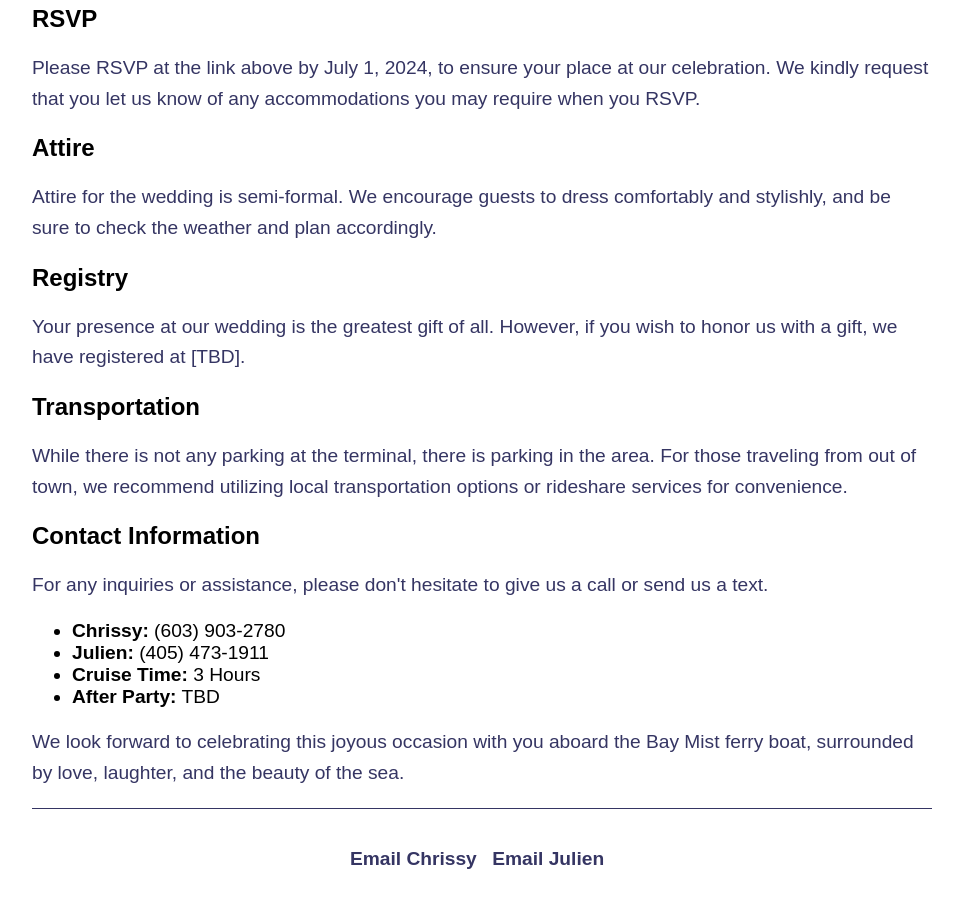
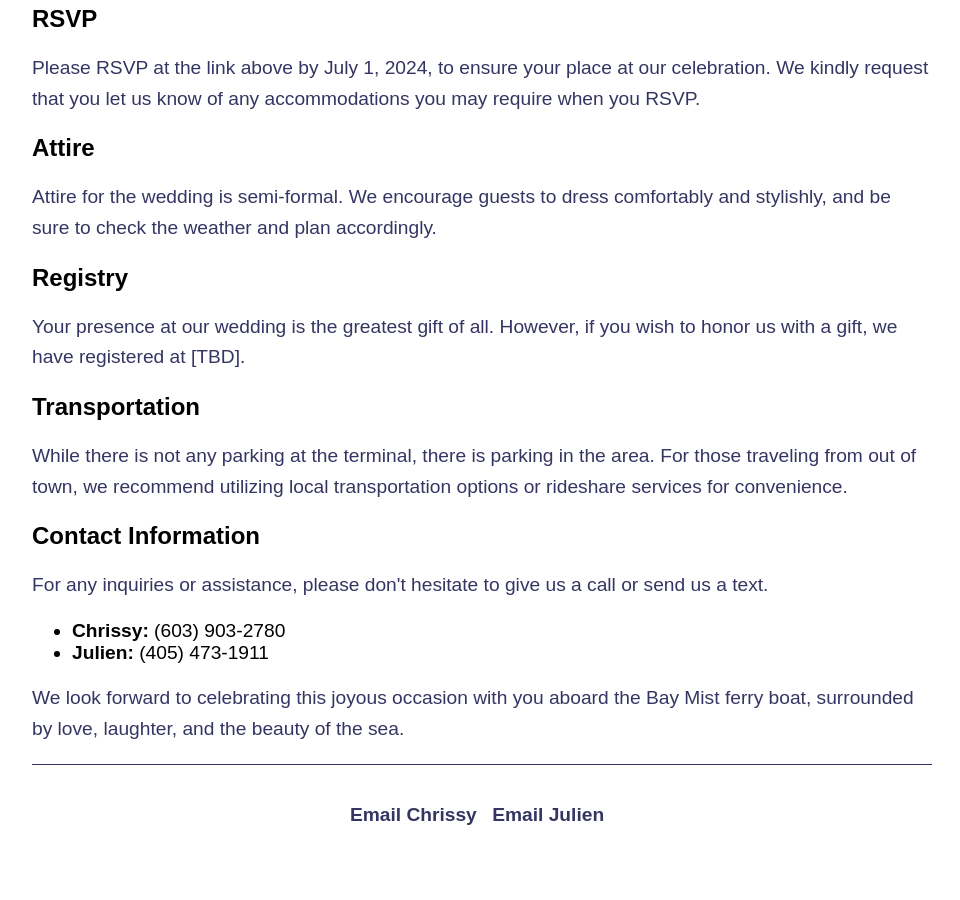
Before and after one commit to christina-ladam/wedding, a Jekyll site: the page built from weddingdetails.html, in a window 1280 px wide and 900 px high, scrolled down 1100 px. Shown: the whole window, without its empty margins (158-1118 px from the left). Built offline with Jekyll 4.4.1, drawn with Linux system fonts in a browser that asks for light colours; some web fonts are replaced; after the commit the page ends 1956 px from its top, so only the background shows below that.

Commit message:
Update weddingdetails.html

```diff
--- a/weddingdetails.html
+++ b/weddingdetails.html
@@ -16,7 +16,7 @@ layout: default
       <li><strong>Cruise Time:</strong> 3 Hours</li>
       <li><strong>After Party:</strong> TBD</li>
     </ul>
-
+</div>
     <h2>Accommodations</h2>
     <p>For out-of-town guests, we recommend booking accommodations in the charming city of Portland, where you can explore local attractions and enjoy the hospitality of this vibrant coastal community. You may find more affordable hotel options outside of town.</p>
 
@@ -37,8 +37,6 @@ layout: default
       <ul>
       <li><strong>Chrissy:</strong> (603) 903-2780</li>
       <li><strong>Julien:</strong> (405) 473-1911</li>
-      <li><strong>Cruise Time:</strong> 3 Hours</li>
-      <li><strong>After Party:</strong> TBD</li>
     </ul>
 
     <p>We look forward to celebrating this joyous occasion with you aboard the Bay Mist ferry boat, surrounded by love, laughter, and the beauty of the sea.</p>
```
